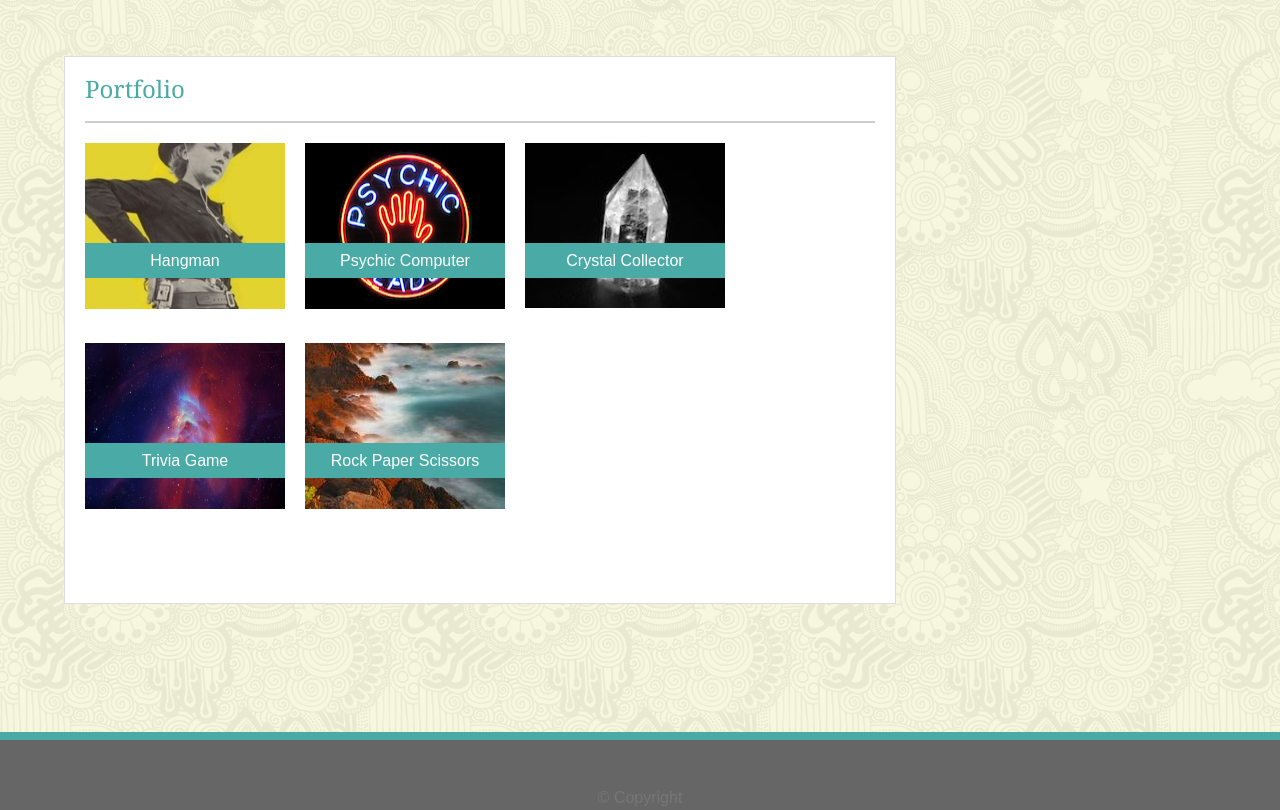
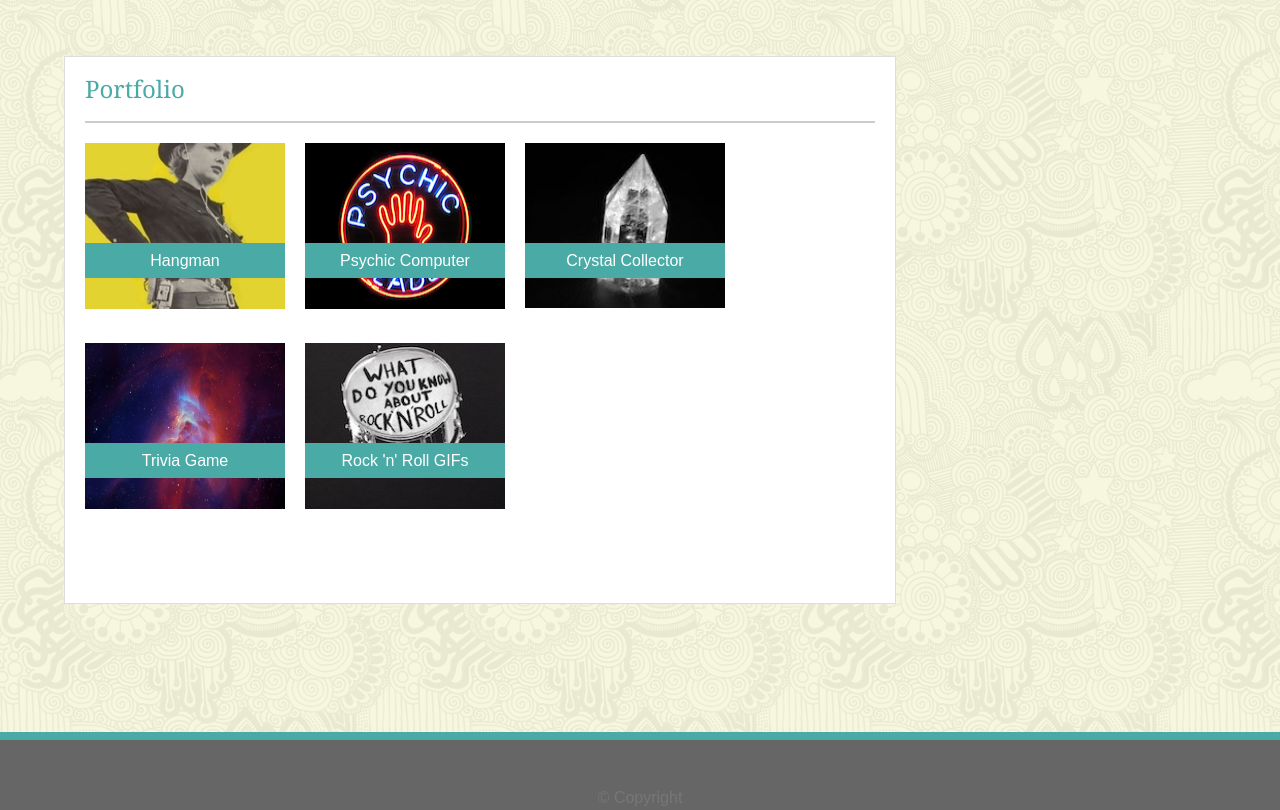
Before and after one commit to alrewi/Responsive-Portfolio, a plain HTML site: page portfolio.html in a window 1280 px wide. Shown: the part 72-882 px from the top of the page. Drawn offline with Linux system fonts and the light colour scheme.

Commit message:
adding gif generator to portfolio

```diff
--- a/assets/css/style.css
+++ b/assets/css/style.css
@@ -125,7 +125,9 @@ Portfolio
     background-size: 200px 166px;
 }
 .game5 {
-    background-image: url("../images/surf.jpg");
+    background-image: url("../images/rock2.jpg");
+    background-size: 200px 166px;
+
 }
 .game-title {
     height: 25%;
--- a/portfolio.html
+++ b/portfolio.html
@@ -60,7 +60,7 @@
 
                 <div class="column game game5">
                     <div class="game-title">
-                        <a class="game-link" href="#" target="_blank">Rock Paper Scissors</a>
+                        <a class="game-link" href="https://alrewi.github.io/ButtRockGIFs/" target="_blank">Rock 'n' Roll GIFs</a>
                     </div>
                 </div>
 
```
Also changed, not shown: assets/images/flower.jpg (deleted), assets/images/rock.jpg (added), assets/images/rock2.jpg (added), assets/images/sunset.jpg (deleted), assets/images/surf.jpg (deleted).
